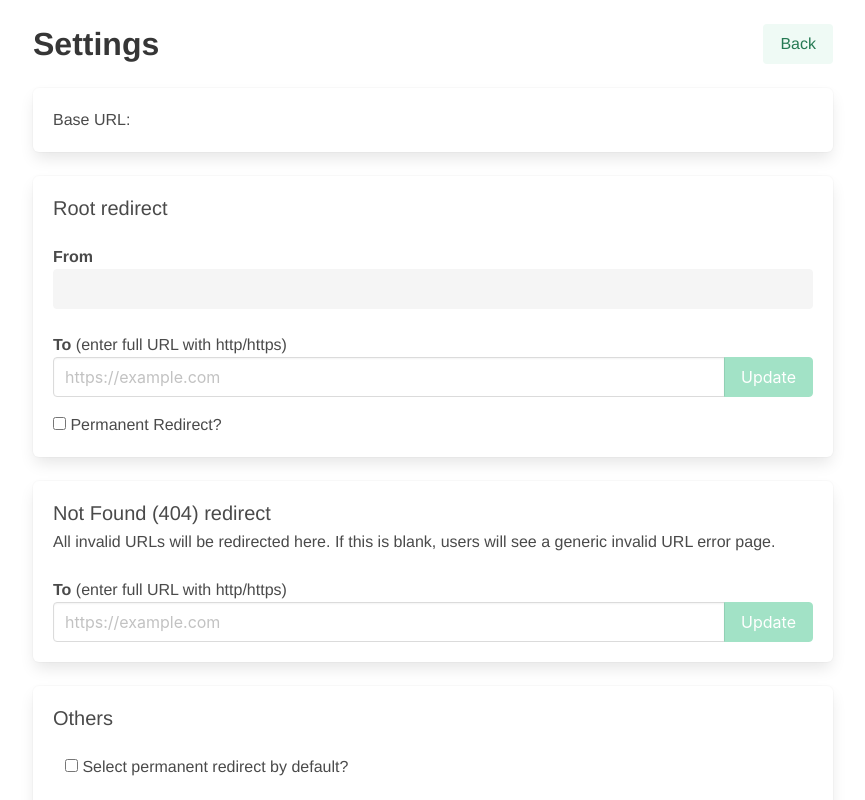
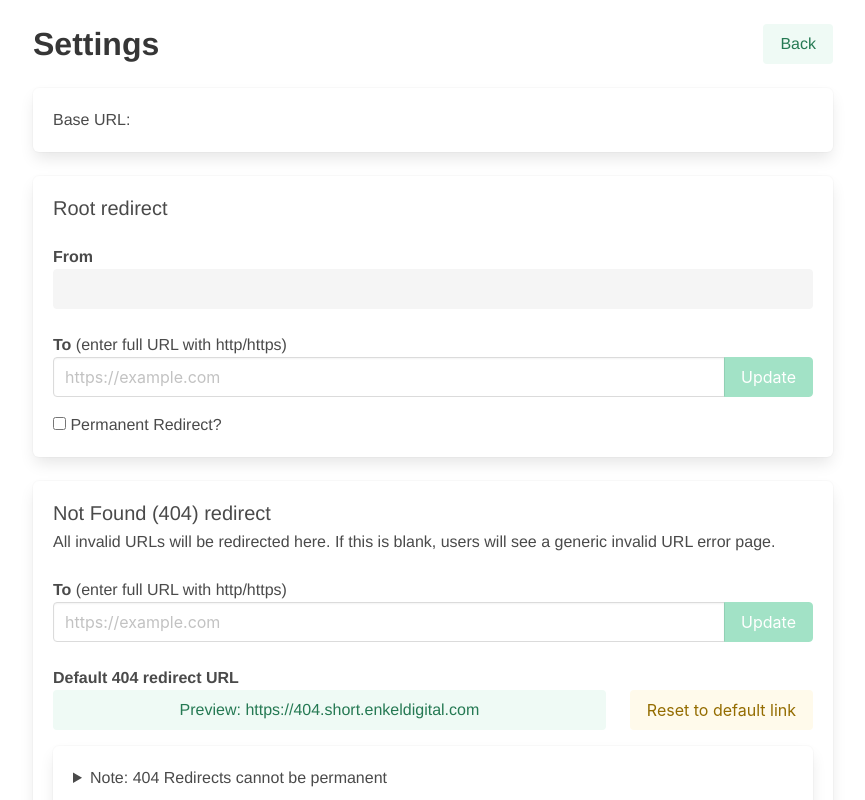
Before and after one commit to Enkel-Digital/url-shortener, a Vue app in the folder app/: page /#/settings in a window 1280 px wide. Shown: the top 800 px of the page, without its empty margins (207-1072 px from the left). Built offline with nearby package versions, Linux system fonts and the light colour scheme; no server answers; sample sign-in values are in the browser's storage; what simpler-fetch would draw is missing.

Commit message:
Add default not found url to settings view.

```diff
--- a/app/src/components/Settings.vue
+++ b/app/src/components/Settings.vue
@@ -140,6 +140,43 @@
               </div>
             </div>
           </label>
+          <br />
+
+          <label>
+            <b>Default 404 redirect URL</b>
+
+            <div class="columns">
+              <div class="column">
+                <a
+                  :href="
+                    defaultNotFoundRedirectURL +
+                    `/?notFound=${mainStore.settings.baseURL}sample-invalid-link`
+                  "
+                  target="_blank"
+                  class="button is-light is-success is-fullwidth"
+                >
+                  Preview: {{ defaultNotFoundRedirectURL }}
+                </a>
+              </div>
+              <div class="column is-narrow">
+                <button
+                  class="button is-light is-warning is-fullwidth"
+                  @click="notFoundRedirectURL = defaultNotFoundRedirectURL"
+                >
+                  Reset to default link
+                </button>
+              </div>
+            </div>
+          </label>
+
+          <div class="box is-clickable mt-4">
+            <details>
+              <summary>Note: 404 Redirects cannot be permanent</summary>
+              Because if you were to create a mapping after the user has been
+              permanently redirected once, then they would not be able to use
+              that shortened link again without clearing cache.
+            </details>
+          </div>
         </div>
       </div>
 
@@ -195,6 +232,7 @@ watch(mainStore.settings, () => showNotif("Settings updated!"));
 let rootRedirectURL = ref(mainStore.settings.rootMapping?.url);
 let notFoundRedirectURL = ref(mainStore.settings.notFoundMapping?.url);
 let permanent = ref(false);
+const defaultNotFoundRedirectURL = "https://404.short.enkeldigital.com";
 
 async function updateRootRedirectURL() {
   if (isInvalidURL(rootRedirectURL.value))
```
